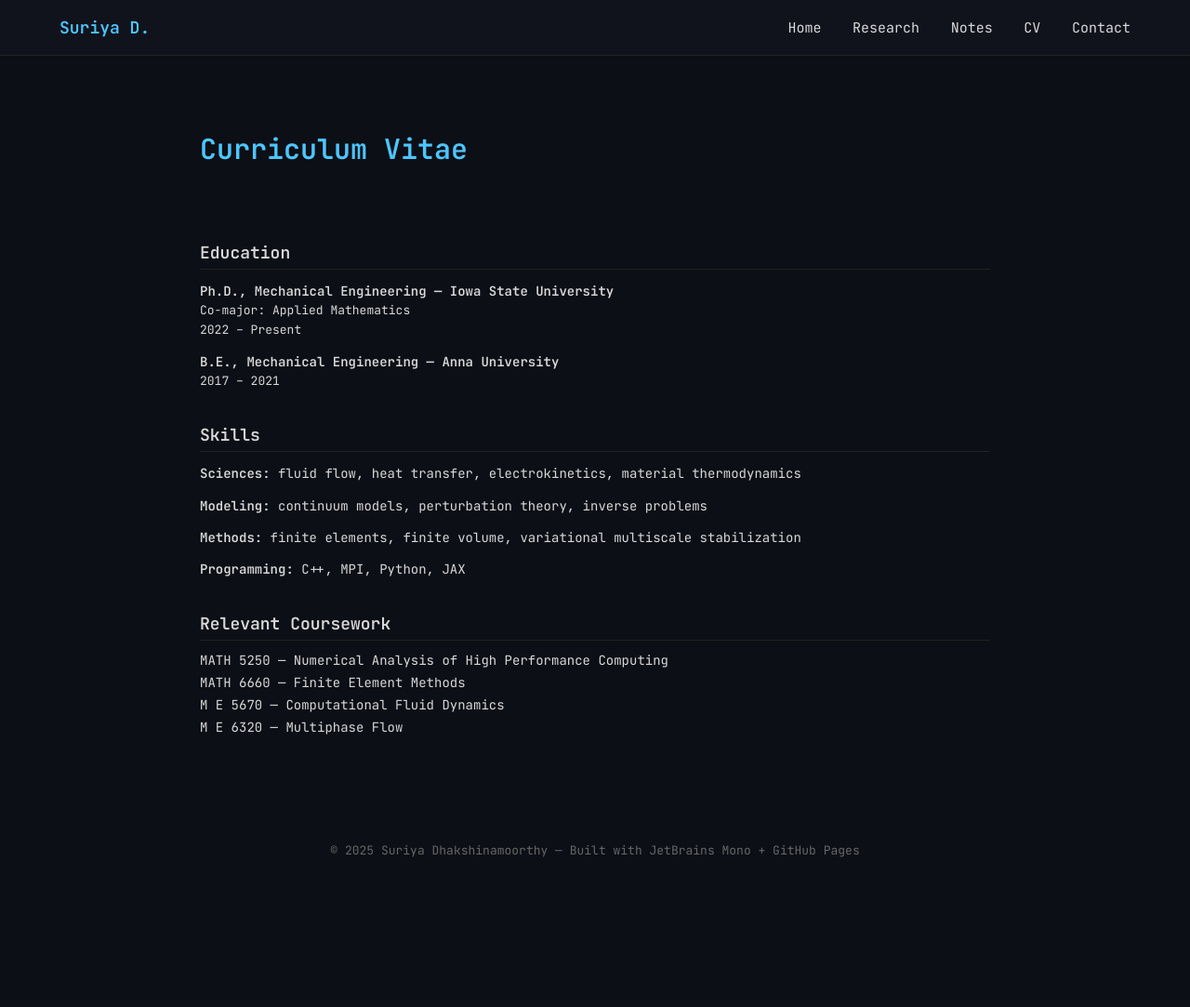
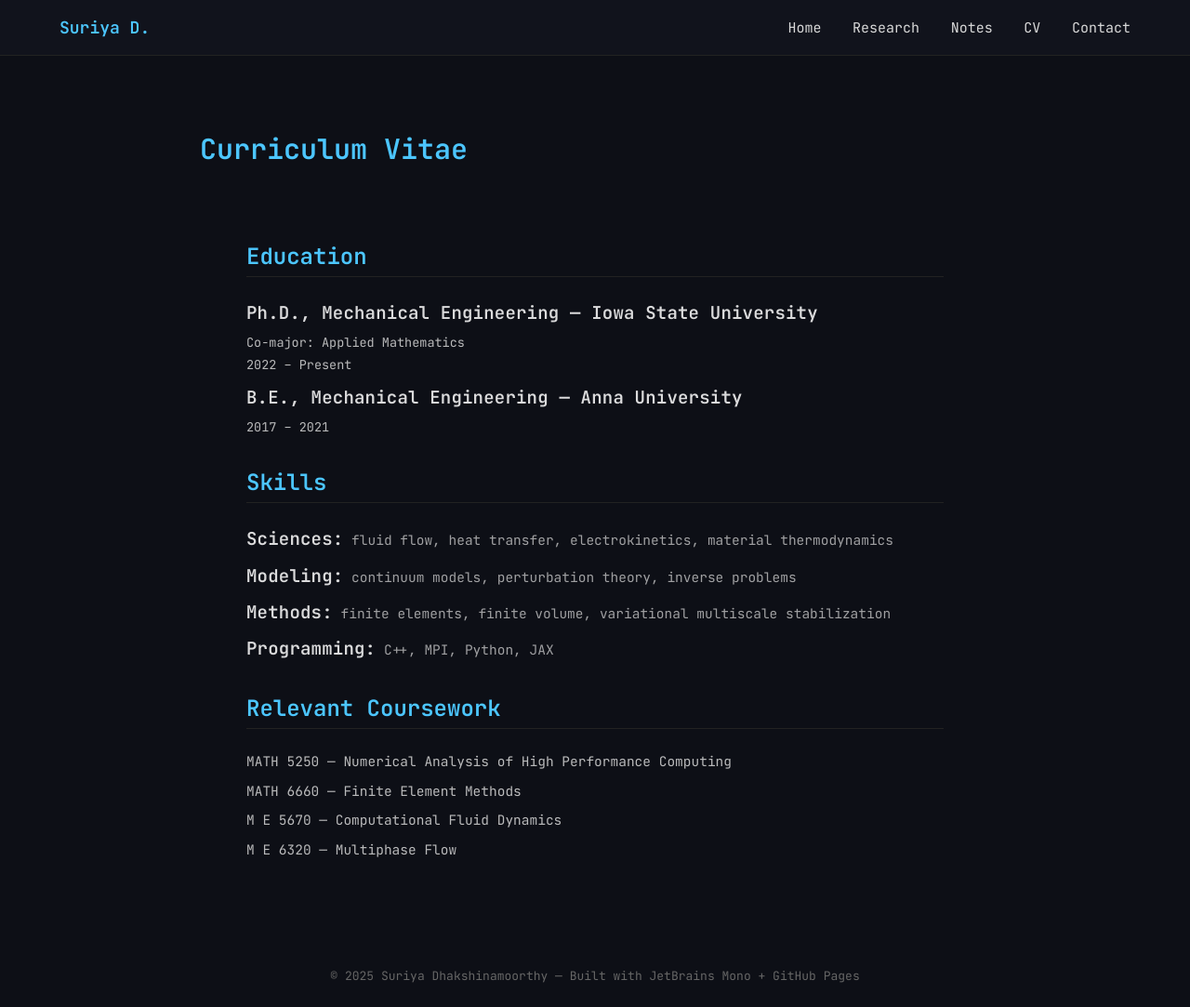
Before and after one commit to suriyadhaksh/suriyadhaksh.github.io, a Jekyll site: the page built from content/cv.html, in a window 1280 px wide and 1083 px high. Shown: the whole window at 93% size. Built offline with Jekyll 4.4.1, drawn with Linux system fonts in a browser that asks for light colours.

Commit message:
Refactor CV styles for consistency with research section and enhance readability

```diff
--- a/assets/css/cv.css
+++ b/assets/css/cv.css
@@ -1,59 +1,76 @@
+/* CV wrapper — match width/margins to research page */
 .cv-wrapper {
-    max-width: 850px;
-    margin: 40px auto;
+    max-width: 750px;              /* same as research-section */
+    margin: 60px auto;             /* same top/bottom margin */
     padding: 0 20px;
 }
 
-
+/* Section headers — match research h2 style */
 .cv-section {
-    margin-bottom: 35px;
+    margin-bottom: 32px;           /* consistent with .research-item spacing */
 }
 
 .cv-section h2 {
-    font-size: 18px;
-    margin-bottom: 12px;
-    color: var(--text);
+    font-size: 24px;               /* match research-section h2 */
+    color: var(--accent);          /* consistent accent color */
+    margin-bottom: 22px;           /* same spacing as research h2 */
     border-bottom: 1px solid #222;
     padding-bottom: 6px;
 }
 
+/* Paragraphs and list items — match research-item p */
 .cv-section p,
 .cv-section li {
-    font-size: 14px;
-    line-height: 1.6;
+    font-size: 14.5px;             /* match research text */
+    line-height: 1.75;
+    color: var(--text);
+    opacity: 0.85;                 /* softer tone like research page */
+    margin-bottom: 6px;            /* consistent spacing */
 }
 
+/* List styling */
 .cv-list {
     list-style: none;
     padding-left: 0;
     margin: 0;
 }
 
+/* Individual CV entries */
 .cv-item {
-    margin-bottom: 12px;
+    margin-bottom: 22px;           /* cleaner, more consistent spacing */
 }
 
 .cv-item-title {
+    font-size: 19px;               /* match research-item-title */
     font-weight: 600;
+    color: #ffffff;
+    margin-bottom: 4px;
+    letter-spacing: 0.2px;
 }
 
 .cv-item-meta {
-    font-size: 13px;
+    font-size: 13.5px;             /* slightly larger, readable */
     color: var(--muted);
+    margin-bottom: 6px;
 }
 
+/* Tagline under job titles */
 .tagline {
-    font-size: 14px;
+    font-size: 14.5px;
+    line-height: 1.6;
+    opacity: 0.85;
     margin-top: 4px;
 }
 
-/* Coursework grid */
+/* Coursework grid — make consistent font + spacing */
 .course-grid {
     display: block;
 }
 
 .course-grid span {
     display: block;
-    font-size: 14px;
+    font-size: 14.5px;             /* match research paragraph font size */
+    line-height: 1.75;
+    opacity: 0.85;
     margin-bottom: 6px;
 }
--- a/content/research.html
+++ b/content/research.html
@@ -143,7 +143,8 @@ permalink: /research.html
                     <tr>
                         <td> <span class="grey-text">Can we design a wearable dialysis device?</span></td>
 
-                        <td> <span class="grey-text">Can we describe the electrohydrodynamics of the device using a computational framework to predict device efficiency, power consumption, and heat generation for design and analysis?</span></td>
+                        <td> <span class="grey-text">Can we describe the electrohydrodynamics of the device using a computational framework to predict device efficiency,
+                             power consumption, and heat generation useful for its design and analysis?</span></td>
 
                         <td>
                             <span class="blue-text">Can we represent the device’s complex geometry using an Octree mesh? If yes, what is the error tolerance?</span><br><br>
```
